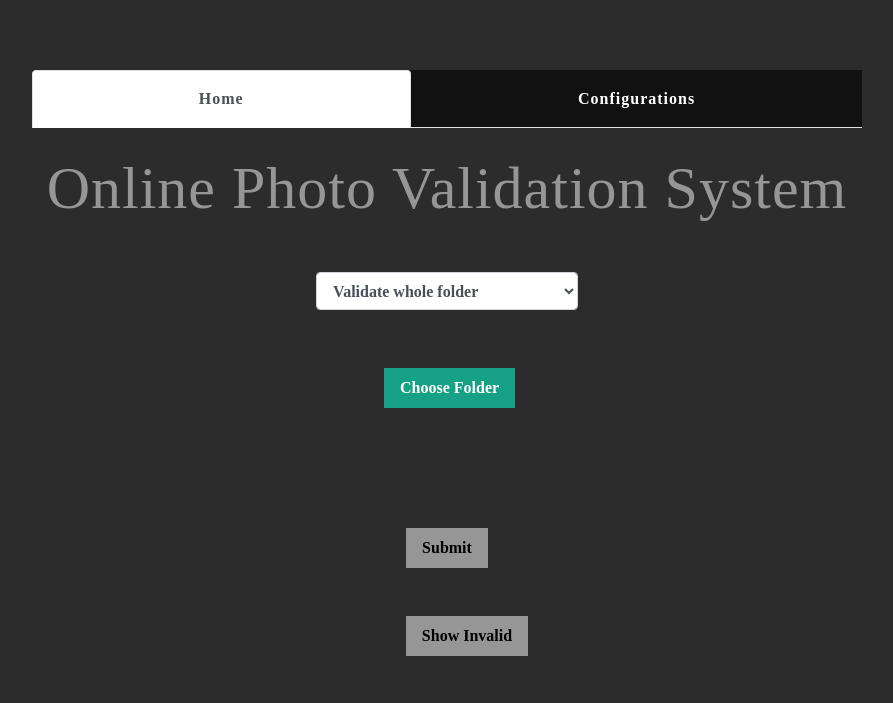
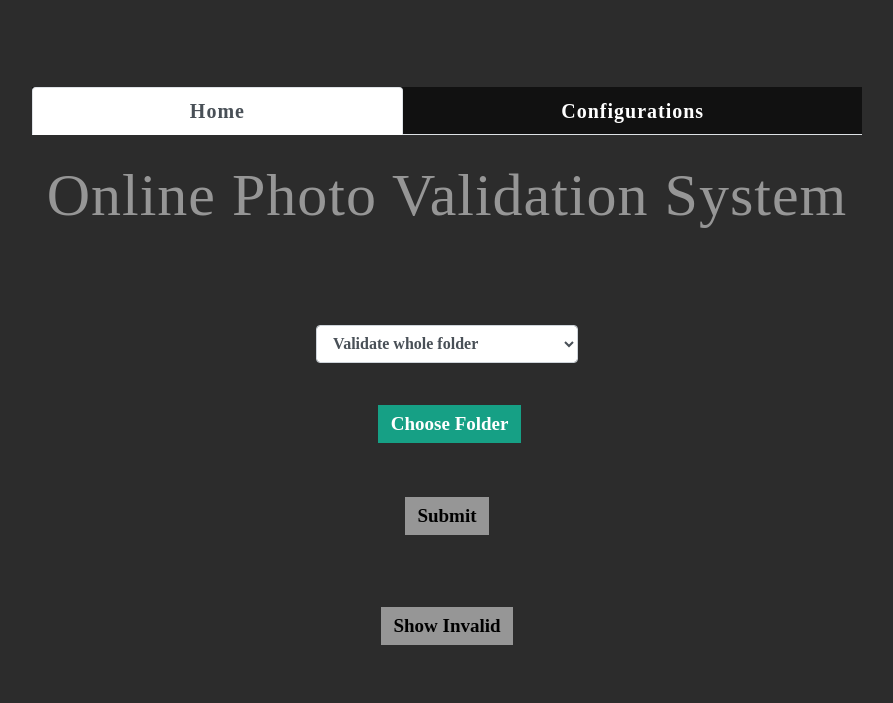
Before and after one commit to Bataju/OnlinePhotoValidator, a Django app: template validate/api/templates/api/index1.html in a window 1280 px wide. Shown: the top 703 px of the page, without its empty margins (193-1086 px from the left). Run offline with Django 3.2, Linux system fonts and the light colour scheme; the template is opened without the code that fills it, so the values that code supplies are empty; some libraries are stand-ins or nearby versions.

Commit message:
changes in the design

```diff
--- a/validate/api/static/api/css/style.css
+++ b/validate/api/static/api/css/style.css
@@ -6,14 +6,16 @@
 
 #nav-tab-main {
   margin-top: -2%;
+  margin-bottom: 18px;
   display: flex;
   justify-content: center;
+  font-size: 20px;
 }
 
 .nav-link {
   color: #fff;
   border: none;
-  padding: 1rem 2rem;
+  padding: 0.5rem 1rem;
   font-weight: bold;
   transition: background 0.3s;
 }
@@ -39,15 +41,27 @@
 
 #uploadFolder,
 #btnSubmit,
-#btnSaveConfig,
-#showInvalid {
+#btnSaveConfig {
+  align-items: center;
   font-weight: bold;
-  margin-top: 1rem;
-  margin-bottom: 2rem;
+  font-size: 19px;
+  margin: 0.5rem auto 1rem auto;
   background: #16a085;
   color: #fff;
   border: none;
-  padding: 0.5rem 1rem;
+  padding: 0.3rem 0.8rem;
+  cursor: pointer;
+  transition: background 0.3s;
+}
+#showInvalid {
+  display: block;
+  margin: 0.5rem auto;
+  font-size: 19px;
+  font-weight: bold;
+  background: #16a085;
+  color: #fff;
+  border: none;
+  padding: 0.3rem 0.8rem;
   cursor: pointer;
   transition: background 0.3s;
 }
@@ -85,7 +124,7 @@
 }
 #uploadFolder{
   font-weight: bold;
-  margin-top:11%;
+  margin-top:8%;
   margin-left: 1%;
 }
 
@@ -98,6 +137,7 @@
 }
 
   #categoryDropDown{
+    margin-top: 3%;
     margin-left: 25%;
     font-weight: bold;
   }
@@ -126,6 +161,7 @@
     color: rgba(255, 255, 255, 0.5);
     font-weight: bold;
     padding: 20px;
+    margin: 20px;
     font-family: 'Varela Round';
     font-size: xx-large;
   }
--- a/validate/api/templates/api/index1.html
+++ b/validate/api/templates/api/index1.html
@@ -20,7 +20,7 @@
     <!-- Custom styles for this template -->
     <link href="{% static 'api/css/grayscale.css' %}" rel="stylesheet">
 
-    <script src="{% static 'api/js/jquery.js' %}"></script>
+    <script src="{% static 'api/js/jquer.js' %}"></script>
 
 </head>
 
@@ -58,7 +58,7 @@
                                     {% csrf_token %}
 
                                     <!--  <input type="file" name="file" onchange="selectFolder(event)"  id="uploadFolder" webkitdirectory mozdirectory/><br/><br/>  -->
-
+                                    <br>
                                     <select class="form-control" id="categoryDropDown" name="">
                                         <option value="folder">Validate whole folder</option>
                                         <option value="file">Validate an image</option>
@@ -66,13 +66,8 @@
 
                                     <input type="button" name="file" value="Choose Folder" id="uploadFolder">
                                     <br/>
-                                    <br/>
-                                    <br/>
-
+                                    <br>
                                     <span id="selectedFolderText"></span>
-
-                                    <br/>
-
                                     <input type="button" value="Submit" id="btnSubmit" disabled/>
 
                                 </form>
@@ -100,40 +95,37 @@
 
                     <div id="configInput">
                     <div id="heightConfig">
-                        <span class="head-text">Height(in Pixel)</span>
-                        <br/>
+                        <span class="head-text">Height(in Pixel):</span>
                         <span class="simple-text">Minimum: </span>
 
                         <input type="number" value={{config.min_height}} min="0" max="100000" step="10" id="minHeight"/>
 
-                        <span class="simple-text">Maximum: </span>
+                        <span class="simple-text"> Maximum: </span>
 
 
                         <input type="number" value={{config.max_height}} min="0" max="100000" step="10" id="maxHeight"/>
                     </div>
                     <br/><br/> <br/>
                     <div id="widthConfig">
-                        <span class="head-text">Width(in Pixel)</span>
-                        <br/>
+                        <span class="head-text">Width(in Pixel):</span>
 
                         <span class="simple-text">Minimum: </span>
 
                         <input type="number" value={{config.min_width}} min="0" max="100000" step="10" id="minWidth" />
 
-                        <span class="simple-text">Maximum: </span>
+                        <span class="simple-text"> Maximum: </span>
 
                         <input type="number" value={{config.max_width}} min="0" max="100000" step="10" id="maxWidth" />
                     </div>
                     <br/><br/> <br/>
                     <div id="sizeConfig">
-                        <span class="head-text">Size(in KB)</span>
-                        <br/>
+                        <span class="head-text">Size(in KB):</span>
 
                         <span class="simple-text">Minimum: </span>
 
                         <input type="number" value={{config.min_size}} min="0" max="100000" step="10" id="minSize" />
 
-                        <span class="simple-text">Maximum: </span>
+                        <span class="simple-text"> Maximum: </span>
 
                         <input type="number" value={{config.max_size}} min="0" max="100000" step="10" id="maxSize" />
                     </div>
@@ -142,7 +134,7 @@
                          <br/>
                     <div id="allowedFormat">
                         <span class="head-text">Allowed Formats</span>
-                        <br/> <br/>
+                        <br/>
                         <div class="form-check" id="formatCheck">
                             <input type="checkbox" class="form-check-input" id="jpgchecked"
                                     {% if config.is_jpg %}CHECKED{% endif %}>
```
Also changed, not shown: other parts of validate/api/static/api/css/style.css (+36 -16 lines).
